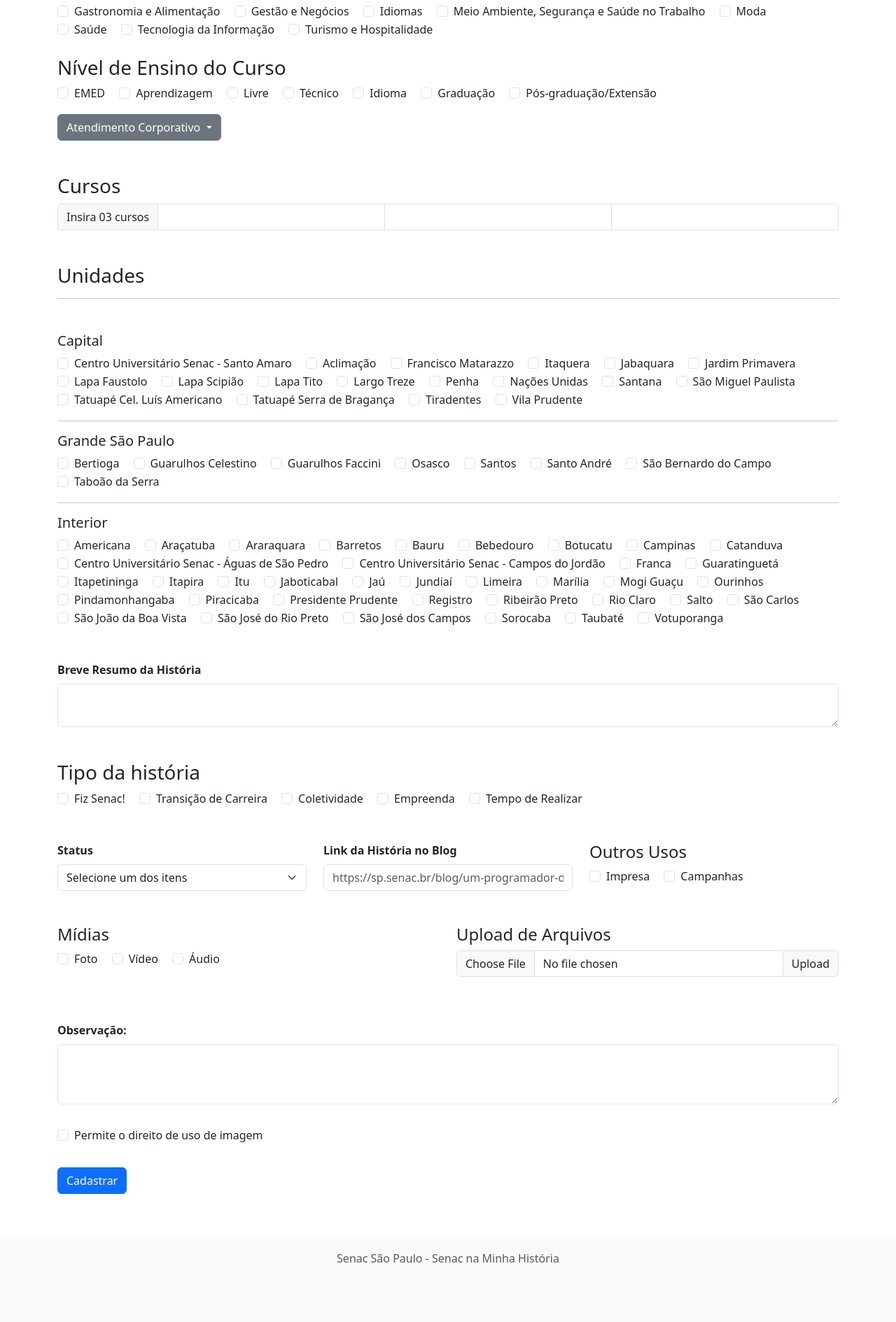
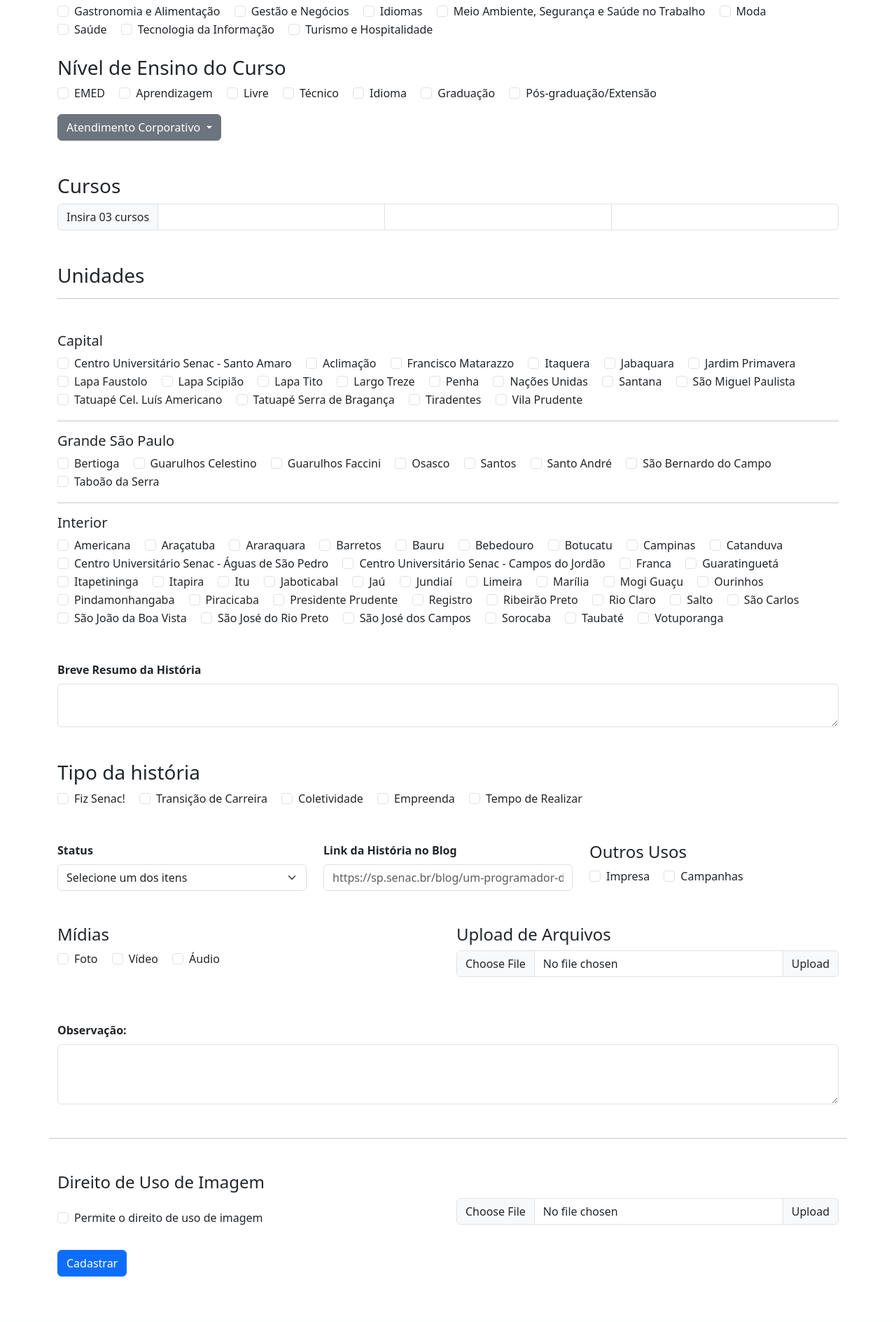
Before and after one commit to rodrigophpweb/inspiring-stories, a PHP site: page /cadastrar.php in a window 1280 px wide. Shown: the part 811-2700 px from the top of the page at 70% size. Before the commit the page ends 2615 px from the top, so only its background shows below. Run offline with PHP 8.4, Linux system fonts and the light colour scheme; some libraries are stand-ins or nearby versions.

Commit message:
Updates Davi

```diff
--- a/cadastrar.php
+++ b/cadastrar.php
@@ -16,21 +16,28 @@
 
         <section class="container formCad">
             <div class="row">
-                <div class="col-6">
+                <div class="col-4">
                     <div class="mb-3">
                         <label for="dateContact" class="form-label"><strong>Data do Contato</strong></label>
                         <input type="text" class="form-control" id="dateContact" placeholder="00/00/000">
                     </div>
                 </div>
 
-                <div class="col-6">
+                <div class="col-4">
                     <div class="mb-3">
                         <label for="dateUpdate" class="form-label"><strong>Data de Atualização da História</strong></label>
                         <input type="text" class="form-control" id="dateUpdate" placeholder="00/00/0000">
                     </div>
                 </div>
 
-                <div class="mb-3">
+                <div class="col-md-4">
+                    <div class="mb-3">
+                        <label for="cadUnico" class="form-label"><strong>Código Único do CRM</strong></label>
+                        <input type="text" class="form-control" id="cadUnico" placeholder="12345678">
+                    </div>
+                </div>
+
+                <div class="col-md-12 mb-3">
                     <label for="nameStudent" class="form-label"><strong>Nome Completo do Estudante</strong></label>
                     <input type="text" class="form-control" id="nameStudent" placeholder="Ayrton Senna da Silva">
                 </div>
@@ -520,15 +527,28 @@
         <section class="obs">
             <div class="container">
                 <div class="row my-5">
-                    <div class="col-12 mb-3">
+                    <div class="col-12">
                         <label for="observacao" class="form-label"><strong>Observação:</strong></label>
                         <textarea class="form-control" id="observacao" rows="3"></textarea>
                     </div>
 
-                    <div class="col-12 my-3">
+                    <hr class="my-5">
+
+                    <div class="col-md-12">
+                        <h4>Direito de Uso de Imagem</h4>
+                    </div>
+
+                    <div class="col-md-6 my-3">
                         <div class="form-check form-check-inline">
                             <input class="form-check-input" type="checkbox" id="direitoImagem" value="Áudio">
                             <label class="form-check-label" for="direitoImagem">Permite o direito de uso de imagem</label>
+                        </div>
+                    </div>
+
+                    <div class="col-md-6">
+                        <div class="input-group mb-3">
+                            <input type="file" class="form-control" id="inputGroupFile02">
+                            <label class="input-group-text" for="inputGroupFile02">Upload</label>
                         </div>
                     </div>
 
--- a/home.php
+++ b/home.php
@@ -44,7 +44,7 @@
                             <td>Publicado no Blog</td>
                             <td>
                                 <button type="button" class="btn btn-primary btn-sm"><i class="bi bi-pencil"></i></button>
-                                <button type="button" class="btn btn-danger btn-sm"><i class="bi bi-trash"></i></button>
+                                <button type="button" class="btn btn-danger btn-sm btn-trash" data-bs-toggle="modal" data-bs-target="#exampleModal"><i class="bi bi-trash"></i></button>
                             </td>
                         </a>
                     </tr>
@@ -183,7 +183,7 @@
         //include('alerts.php')
         ?>
     </main>
-
+    <?php include('modal.php');?>
     <?php include('footer.php')?>
     <script src="https://cdn.jsdelivr.net/npm/@popperjs/core@2.11.8/dist/umd/popper.min.js" integrity="sha384-I7E8VVD/ismYTF4hNIPjVp/Zjvgyol6VFvRkX/vR+Vc4jQkC+hVqc2pM8ODewa9r" crossorigin="anonymous"></script>
     <script src="https://cdn.jsdelivr.net/npm/bootstrap@5.3.3/dist/js/bootstrap.min.js" integrity="sha384-0pUGZvbkm6XF6gxjEnlmuGrJXVbNuzT9qBBavbLwCsOGabYfZo0T0to5eqruptLy" crossorigin="anonymous"></script>
```
Also changed, not shown: footer.php (+4 -3 lines), history.php (+11 -4 lines), modal.php (added, +17 -0 lines), tasks.txt (+4 -7 lines), assets/images/imagem.jpeg (added).
